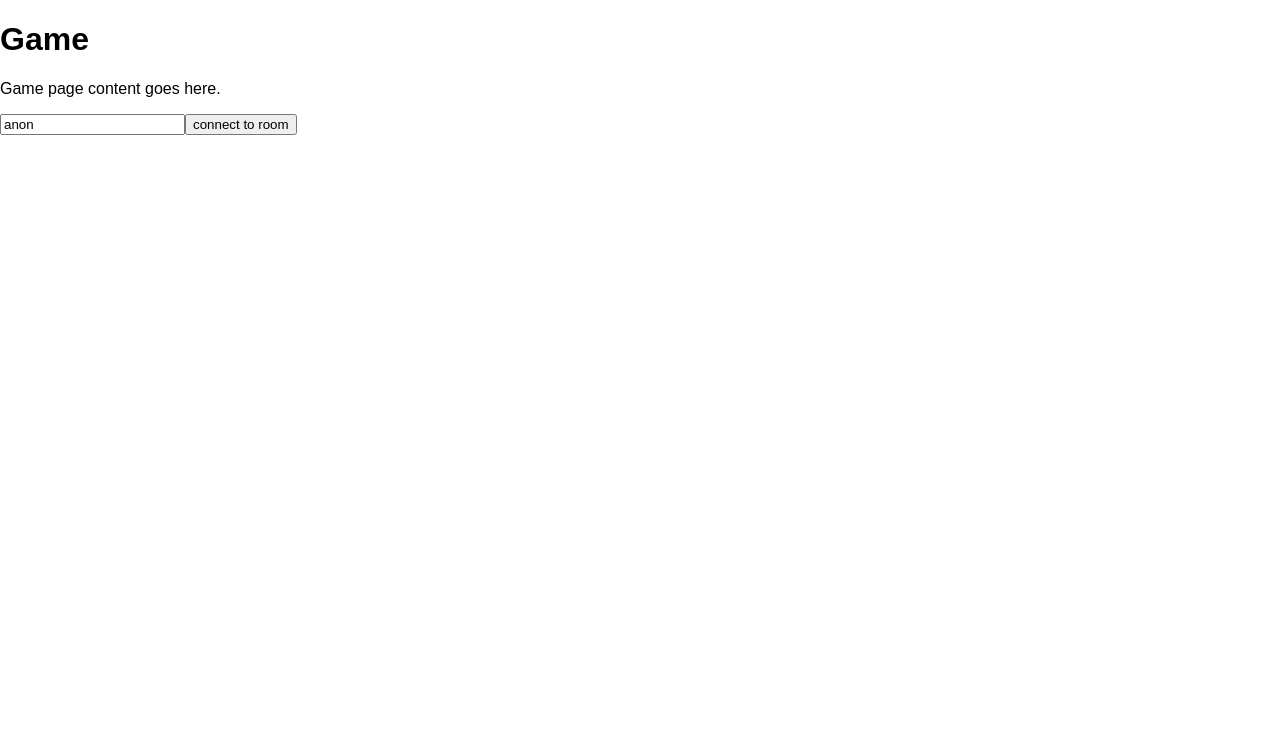
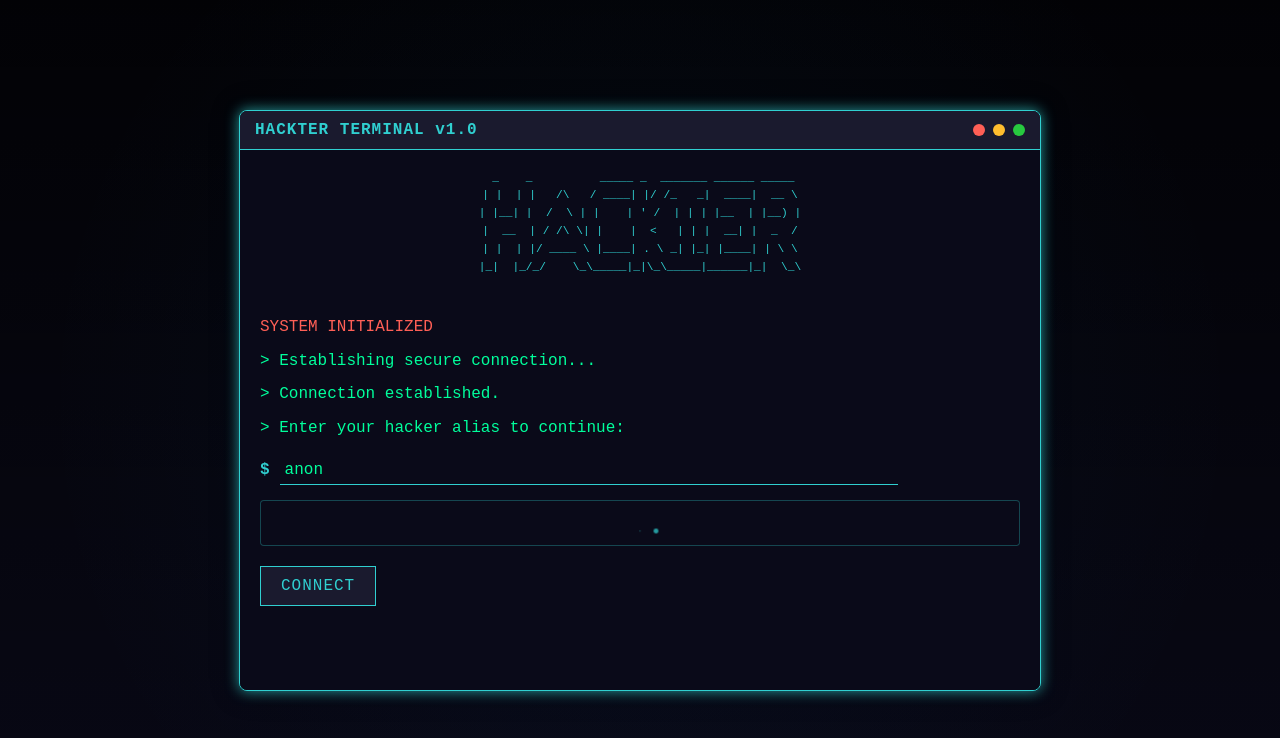
Before and after one commit to davidhernandeze/hackter-client, a Vue app: page / in a window 1280 px wide. Shown: the top 738 px of the page. Built offline with nearby package versions, Linux system fonts and the light colour scheme.

Commit message:
enhance ui

```diff
--- a/index.html
+++ b/index.html
@@ -4,7 +4,7 @@
     <meta charset="UTF-8">
     <link rel="icon" href="/favicon.ico">
     <meta name="viewport" content="width=device-width, initial-scale=1.0">
-    <title>Vite App</title>
+    <title>Hackter.io - Play now!</title>
   </head>
   <body>
     <div id="app"></div>
--- a/src/App.vue
+++ b/src/App.vue
@@ -11,5 +11,6 @@ body, html {
   font-family: 'Arial', sans-serif;
   margin: 0;
   padding: 0;
+  overflow: hidden;
 }
 </style>
--- /dev/null
+++ b/src/components/UsernameUI.vue
@@ -0,0 +1,335 @@
+<script setup>
+import { ref } from 'vue'
+
+const props = defineProps({
+  isConnecting: {
+    type: Boolean,
+    default: false
+  }
+})
+
+const emit = defineEmits(['connect'])
+
+const playerName = ref('anon')
+const typingEffect = ref(false)
+
+// Simulate terminal typing effect
+function startTypingEffect() {
+  typingEffect.value = true
+  setTimeout(() => {
+    typingEffect.value = false
+  }, 1500)
+}
+
+function connectToRoom() {
+  if (props.isConnecting) return
+  emit('connect', playerName.value)
+}
+</script>
+
+<template>
+  <div class="login-container">
+    <div class="terminal-window">
+      <div class="terminal-header">
+        <div class="terminal-title">HACKTER TERMINAL v1.0</div>
+        <div class="terminal-buttons">
+          <span class="terminal-button"></span>
+          <span class="terminal-button"></span>
+          <span class="terminal-button"></span>
+        </div>
+      </div>
+      <div class="terminal-body">
+        <div class="terminal-text">
+          <div class="ascii-art">
+            <pre>
+ _    _          _____ _  _______ ______ _____
+| |  | |   /\   / ____| |/ /_   _|  ____|  __ \
+| |__| |  /  \ | |    | ' /  | | | |__  | |__) |
+|  __  | / /\ \| |    |  &lt;   | | |  __| |  _  /
+| |  | |/ ____ \ |____| . \ _| |_| |____| | \ \
+|_|  |_/_/    \_\_____|_|\_\_____|______|_|  \_\
+            </pre>
+          </div>
+          <p class="blink">SYSTEM INITIALIZED</p>
+          <p>> Establishing secure connection...</p>
+          <p>> Connection established.</p>
+          <p>> Enter your hacker alias to continue:</p>
+          <div class="input-line">
+            <span class="prompt">$</span>
+            <input
+              v-model="playerName"
+              class="terminal-input"
+              placeholder="anonymous"
+              @focus="startTypingEffect"
+              @keyup.enter="!props.isConnecting && connectToRoom()"
+              :class="{ 'typing': typingEffect }"
+            />
+          </div>
+          <div class="connection-status" v-if="$slots.status">
+            <slot name="status"></slot>
+          </div>
+          <button
+            @click="connectToRoom"
+            class="terminal-button-connect"
+            :disabled="props.isConnecting"
+            :class="{ 'connecting': props.isConnecting }"
+          >
+            <span class="button-text">{{ props.isConnecting ? 'CONNECTING...' : 'CONNECT' }}</span>
+            <span class="button-glitch"></span>
+          </button>
+        </div>
+      </div>
+    </div>
+  </div>
+</template>
+
+<style scoped>
+.login-container {
+  display: flex;
+  justify-content: center;
+  align-items: center;
+  height: 100vh;
+  width: 100vw;
+  background-color: #0a0a1a;
+  background-image:
+    radial-gradient(circle at 50% 50%, rgba(33, 150, 243, 0.05) 0%, transparent 80%),
+    linear-gradient(to bottom, rgba(0, 0, 0, 0.8) 0%, rgba(0, 0, 0, 0.2) 100%);
+  font-family: 'Courier New', monospace;
+}
+
+.terminal-window {
+  width: 80%;
+  max-width: 800px;
+  background-color: #0c0c14;
+  border-radius: 8px;
+  box-shadow: 0 0 20px rgba(0, 255, 255, 0.2), 0 0 30px rgba(0, 0, 0, 0.4);
+  overflow: hidden;
+  border: 1px solid #30cfd0;
+  animation: borderPulse 4s infinite;
+}
+
+.terminal-header {
+  background-color: #1a1a2e;
+  padding: 10px 15px;
+  display: flex;
+  justify-content: space-between;
+  align-items: center;
+  border-bottom: 1px solid #30cfd0;
+}
+
+.terminal-title {
+  color: #30cfd0;
+  font-weight: bold;
+  letter-spacing: 1px;
+}
+
+.terminal-buttons {
+  display: flex;
+  gap: 8px;
+}
+
+.terminal-button {
+  width: 12px;
+  height: 12px;
+  border-radius: 50%;
+  background-color: #444;
+  display: inline-block;
+}
+
+.terminal-button:nth-child(1) {
+  background-color: #ff5f56;
+}
+
+.terminal-button:nth-child(2) {
+  background-color: #ffbd2e;
+}
+
+.terminal-button:nth-child(3) {
+  background-color: #27c93f;
+}
+
+.terminal-body {
+  padding: 20px;
+  color: #00ff9c;
+  background-color: rgba(10, 10, 26, 0.95);
+  height: 500px;
+  overflow-y: auto;
+}
+
+.terminal-text {
+  line-height: 1.6;
+}
+
+.terminal-text p {
+  margin: 8px 0;
+}
+
+.ascii-art {
+  color: #30cfd0;
+  font-size: 0.7em;
+  margin-bottom: 20px;
+  text-align: center;
+}
+
+.ascii-art pre {
+  margin: 0;
+  white-space: pre;
+  font-family: 'Courier New', monospace;
+}
+
+.blink {
+  animation: blink 1s infinite;
+  color: #ff5f56;
+}
+
+.input-line {
+  display: flex;
+  align-items: center;
+  margin: 15px 0;
+}
+
+.prompt {
+  color: #30cfd0;
+  margin-right: 10px;
+  font-weight: bold;
+}
+
+.terminal-input {
+  background-color: transparent;
+  border: none;
+  border-bottom: 1px solid #30cfd0;
+  color: #00ff9c;
+  font-family: 'Courier New', monospace;
+  font-size: 1em;
+  padding: 5px;
+  width: 80%;
+  outline: none;
+  caret-color: #00ff9c;
+}
+
+.terminal-input::placeholder {
+  color: rgba(0, 255, 156, 0.5);
+}
+
+.terminal-input:focus {
+  border-bottom: 1px solid #00ff9c;
+  box-shadow: 0 1px 0 0 rgba(0, 255, 156, 0.5);
+}
+
+.typing {
+  animation: typing 1.5s steps(30, end);
+}
+
+.terminal-button-connect {
+  background-color: #1a1a2e;
+  color: #30cfd0;
+  border: 1px solid #30cfd0;
+  padding: 10px 20px;
+  font-family: 'Courier New', monospace;
+  font-size: 1em;
+  margin-top: 20px;
+  cursor: pointer;
+  position: relative;
+  overflow: hidden;
+  transition: all 0.3s;
+  letter-spacing: 1px;
+  text-transform: uppercase;
+  display: block;
+}
+
+.terminal-button-connect:hover {
+  background-color: rgba(48, 207, 208, 0.1);
+  box-shadow: 0 0 10px rgba(48, 207, 208, 0.5);
+}
+
+.terminal-button-connect:active {
+  transform: scale(0.98);
+}
+
+.button-text {
+  position: relative;
+  z-index: 1;
+}
+
+.button-glitch {
+  position: absolute;
+  top: 0;
+  left: 0;
+  width: 100%;
+  height: 100%;
+  background-color: transparent;
+  z-index: 0;
+}
+
+.terminal-button-connect:hover .button-glitch::before {
+  content: '';
+  position: absolute;
+  top: 0;
+  left: -10px;
+  width: 10px;
+  height: 100%;
+  background-color: rgba(48, 207, 208, 0.5);
+  filter: blur(3px);
+  animation: glitch 1s infinite;
+}
+
+.terminal-button-connect:disabled {
+  opacity: 0.7;
+  cursor: not-allowed;
+}
+
+.terminal-button-connect.connecting {
+  background-color: rgba(48, 207, 208, 0.1);
+  animation: pulse 1.5s infinite;
+}
+
+.connection-status {
+  margin: 15px 0;
+  padding: 10px;
+  border: 1px solid rgba(48, 207, 208, 0.3);
+  background-color: rgba(10, 10, 26, 0.8);
+  border-radius: 4px;
+}
+
+@keyframes pulse {
+  0% {
+    box-shadow: 0 0 5px rgba(48, 207, 208, 0.5);
+  }
+  50% {
+    box-shadow: 0 0 15px rgba(48, 207, 208, 0.8);
+  }
+  100% {
+    box-shadow: 0 0 5px rgba(48, 207, 208, 0.5);
+  }
+}
+
+@keyframes borderPulse {
+  0% {
+    box-shadow: 0 0 10px rgba(48, 207, 208, 0.5), 0 0 20px rgba(0, 0, 0, 0.4);
+  }
+  50% {
+    box-shadow: 0 0 15px rgba(48, 207, 208, 0.8), 0 0 30px rgba(0, 0, 0, 0.4);
+  }
+  100% {
+    box-shadow: 0 0 10px rgba(48, 207, 208, 0.5), 0 0 20px rgba(0, 0, 0, 0.4);
+  }
+}
+
+@keyframes blink {
+  0%, 100% { opacity: 1; }
+  50% { opacity: 0; }
+}
+
+@keyframes typing {
+  from { width: 0; }
+  to { width: 80%; }
+}
+
+@keyframes glitch {
+  0% { transform: translateX(0); }
+  25% { transform: translateX(100%); }
+  50% { transform: translateX(200%); }
+  75% { transform: translateX(300%); }
+  100% { transform: translateX(400%); }
+}
+</style>
--- a/src/engine/Player.ts
+++ b/src/engine/Player.ts
@@ -36,6 +36,7 @@ export class Player extends Entity {
     const circle = new Graphics();
     circle.circle(0, 0, 20);
     circle.fill(this.color);
+    circle.stroke({ color: 'white', pixelLine: true });
     this.container.addChild(circle);
 
     // Create player name text
--- a/src/views/Game.vue
+++ b/src/views/Game.vue
@@ -1,13 +1,15 @@
 <script setup>
 import { ref, useTemplateRef, onMounted, onUnmounted } from 'vue'
 import { Game } from '@/engine/Game'
+import UsernameUI from '@/components/UsernameUI.vue'
 
 const gameUI = useTemplateRef('gameUI')
 const mainInput = useTemplateRef('mainInput')
 
 const gameStarted = ref(false)
-const playerName = ref('anon')
 const command = ref('')
+const connectionStatus = ref('')
+const isConnecting = ref(false)
 
 // Game instance
 let game = null
@@ -27,20 +29,49 @@ onUnmounted(() => {
   }
 })
 
-async function connectToRoom() {
-  if (!game) return
+async function connectToRoom(playerName) {
+  if (!game || isConnecting.value) return
 
   try {
-    // Connect to the game server
-    await game.connectToServer('ws://localhost:2567', playerName.value)
+    isConnecting.value = true
 
-    // Focus the input field
-    mainInput.value.focus()
+    // Update connection status messages with delays for dramatic effect
+    connectionStatus.value = 'Initializing secure connection...'
 
-    // Update UI state
-    gameStarted.value = true
+    setTimeout(() => {
+      connectionStatus.value = 'Authenticating user credentials...'
+    }, 800)
+
+    setTimeout(() => {
+      connectionStatus.value = 'Establishing encrypted channel...'
+    }, 1600)
+
+    setTimeout(() => {
+      connectionStatus.value = 'Bypassing security protocols...'
+    }, 2400)
+
+    // Connect to the game server after a delay for visual effect
+    setTimeout(async () => {
+      try {
+        connectionStatus.value = 'Connection established. Entering system...'
+        await game.connectToServer('ws://localhost:2567', playerName)
+
+        setTimeout(() => {
+          gameStarted.value = true
+          mainInput.value.focus()
+          isConnecting.value = false
+          connectionStatus.value = ''
+        }, 1000)
+      } catch (error) {
+        console.error('Failed to connect to server:', error)
+        connectionStatus.value = 'Connection failed. Security breach detected.'
+        isConnecting.value = false
+      }
+    }, 10)
   } catch (error) {
     console.error('Failed to connect to server:', error)
+    connectionStatus.value = 'Connection failed. Security breach detected.'
+    isConnecting.value = false
   }
 }
 
@@ -96,10 +127,61 @@ function handleCommand() {
       </div>
     </div>
     <div v-show="!gameStarted">
-      <h1>Game</h1>
-      <p>Game page content goes here.</p>
-      <input v-model="playerName" placeholder="Enter your name" />
-      <button @click="connectToRoom">connect to room</button>
+      <UsernameUI
+        :isConnecting="isConnecting"
+        @connect="connectToRoom"
+      >
+        <template #status>
+          <p class="status-message">{{ connectionStatus }}</p>
+          <div class="loading-indicator">
+            <span></span><span></span><span></span>
+          </div>
+        </template>
+      </UsernameUI>
     </div>
   </main>
 </template>
+
+<style scoped>
+/* Styles for the loading indicator in the status slot */
+.status-message {
+  color: #00ff9c;
+  margin-bottom: 10px;
+  font-family: 'Courier New', monospace;
+}
+
+.loading-indicator {
+  display: flex;
+  justify-content: center;
+  gap: 8px;
+  margin-top: 5px;
+}
+
+.loading-indicator span {
+  width: 8px;
+  height: 8px;
+  background-color: #30cfd0;
+  border-radius: 50%;
+  display: inline-block;
+  animation: loadingDots 1.4s infinite ease-in-out both;
+}
+
+.loading-indicator span:nth-child(1) {
+  animation-delay: -0.32s;
+}
+
+.loading-indicator span:nth-child(2) {
+  animation-delay: -0.16s;
+}
+
+@keyframes loadingDots {
+  0%, 80%, 100% {
+    transform: scale(0);
+    opacity: 0.3;
+  }
+  40% {
+    transform: scale(1);
+    opacity: 1;
+  }
+}
+</style>
```
Also changed, not shown: src/engine/Game.ts (+4 -4 lines).
